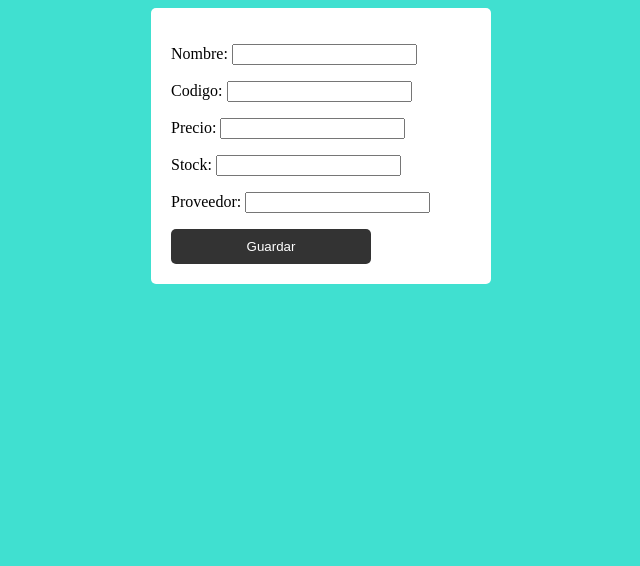
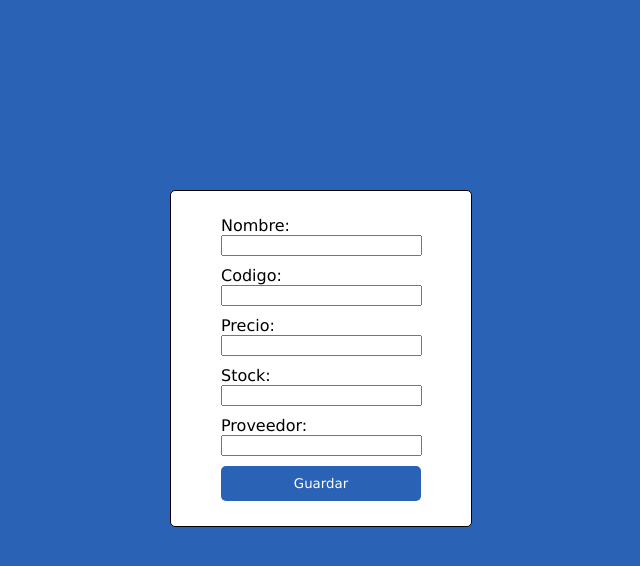
Before and after one commit to luisatorresx/sales-project, a Django app: page /Inventario/agregar_producto/ in a window 1280 px wide. Shown: the top 566 px of the page, without its empty margins (319-959 px from the left). Run offline with Django 4.2, Linux system fonts and the light colour scheme.

Commit message:
commir 9

```diff
--- a/Inventario/forms.py
+++ b/Inventario/forms.py
@@ -1,8 +1,8 @@
 from django import forms
 
 class ProductoForm(forms.Form):
-    nombre = forms.CharField(max_length=50)
-    codigo = forms.IntegerField()
-    precio = forms.DecimalField(max_digits=10, decimal_places=2)
-    stock = forms.IntegerField()
-    proveedor = forms.CharField(max_length=100)
+    nombre = forms.CharField(max_length=50,widget=forms.TextInput(attrs={"class": "textInput"}))
+    codigo = forms.IntegerField(widget=forms.TextInput(attrs={"class": "textInput"}))
+    precio = forms.DecimalField(max_digits=10, decimal_places=2,widget=forms.TextInput(attrs={"class": "textInput"}))
+    stock = forms.IntegerField(widget=forms.TextInput(attrs={"class": "textInput"}))
+    proveedor = forms.CharField(max_length=100, widget=forms.TextInput(attrs={"class": "textInput"}))
--- a/Inventario/static/css/agregar_producto.css
+++ b/Inventario/static/css/agregar_producto.css
@@ -1,31 +1,54 @@
 body {
-    background-color: #40E0D0; /* Color azul turquesa */
+    background-color: #2a62b5;
 }
 
 .container {
+    background-color: #fff;
+    border: 1px solid;
+    border-color: #000;
+    border-radius: 5px;
     display: flex;
     flex-direction: column;
-    align-items: center;
+    margin-top: 100px;
+    width: 260px;
+    margin: auto;
+    margin-top: 15%;
+    padding: 20px;
 }
 
-form {
-    margin-bottom: 20px;
-    width: 300px;
-    padding: 20px;
-    background-color: #fff; /* Color blanco */
-    border-radius: 5px;
+h1 {
+    color: #2a62b5;
+    font-size: 30px;
+    font-family: 'Lucida Sans', 'Lucida Sans Regular', 'Lucida Grande', 'Lucida Sans Unicode', Geneva, Verdana, sans-serif;
+    font-weight: bold;
+    text-align: center;
+  }
+
+.textInput {
+    padding: 1px;
+    width: 194.8px;
+    font-family: 'Lucida Sans', 'Lucida Sans Regular', 'Lucida Grande', 'Lucida Sans Unicode', Geneva, Verdana, sans-serif;
+}
+
+.nombre, .codigo, .precio, .stock, .proveedor, .guardar {
+    padding: 5px;
+    width: 200px;
+    margin: auto;
+    font-family: 'Lucida Sans', 'Lucida Sans Regular', 'Lucida Grande', 'Lucida Sans Unicode', Geneva, Verdana, sans-serif;
 }
 
 button {
+    font-family: 'Lucida Sans', 'Lucida Sans Regular', 'Lucida Grande', 'Lucida Sans Unicode', Geneva, Verdana, sans-serif;
     width: 200px;
     padding: 10px;
-    background-color: #333; /* Color gris oscuro */
-    color: #fff; /* Color blanco */
+    background-color: #2a62b5;
+    color: #fff;
     border: none;
     border-radius: 5px;
     cursor: pointer;
+    margin: auto;
 }
 
 button:hover {
-    background-color: #555; /* Color gris más oscuro al pasar el cursor */
+    background-color: #999;
 }
--- a/Inventario/templates/Inventario/agregar_producto.html
+++ b/Inventario/templates/Inventario/agregar_producto.html
@@ -11,9 +11,37 @@
     <div class="container">
         <form method="POST">
             {% csrf_token %}
-            {{form.as_p}}
-            <button>Guardar</button>
+
+            <div class="nombre">
+                {{ form.nombre.label_tag }}
+                {{ form.nombre }}
+            </div>
+
+            <div class="codigo">
+                {{ form.codigo.label_tag }}
+                {{ form.codigo }}
+            </div>
+
+            <div class="precio">
+                {{ form.precio.label_tag }}
+                {{ form.precio }}
+            </div>
+
+            <div class="stock">
+                {{ form.stock.label_tag }}
+                {{ form.stock }}
+            </div>
+
+            <div class="proveedor">
+                {{ form.proveedor.label_tag }}
+                {{ form.proveedor }}
+            </div>
+
+            <div class="guardar">
+                <button type="submit">Guardar</button>
+            </div>
         </form>
+
     </div>
 </body>
 </html>
--- a/Inventario/views.py
+++ b/Inventario/views.py
@@ -48,17 +48,18 @@ def actualizar_producto(request, codigo_producto):
 
 def borrar_producto(request, codigo_producto):
     # Buscamos el producto que queremos eliminar
-    producto = Product.objects.get(codigo_producto= codigo_producto)
+    producto = Productos.objects.get(codigo_producto= codigo_producto)
 
     # Si se ha enviado el formulario de confirmación, eliminamos el producto
     if request.method == 'POST':
-        product.delete()
+        producto.delete()
         return redirect('lista_productos')
 
     # Renderizamos el template de confirmación
-    return render(request, 'Inventario/borrar_producto.html', {'product': product})
+    return render(request, 'Inventario/borrar_producto.html', {'producto': producto})
 
 
 def generar_reporte(request):
     productos = Productos.objects.all()
+    # Renderizamos el template de confirmación
     return render(request, 'Inventario/reporte.html', {'productos': productos})
```
